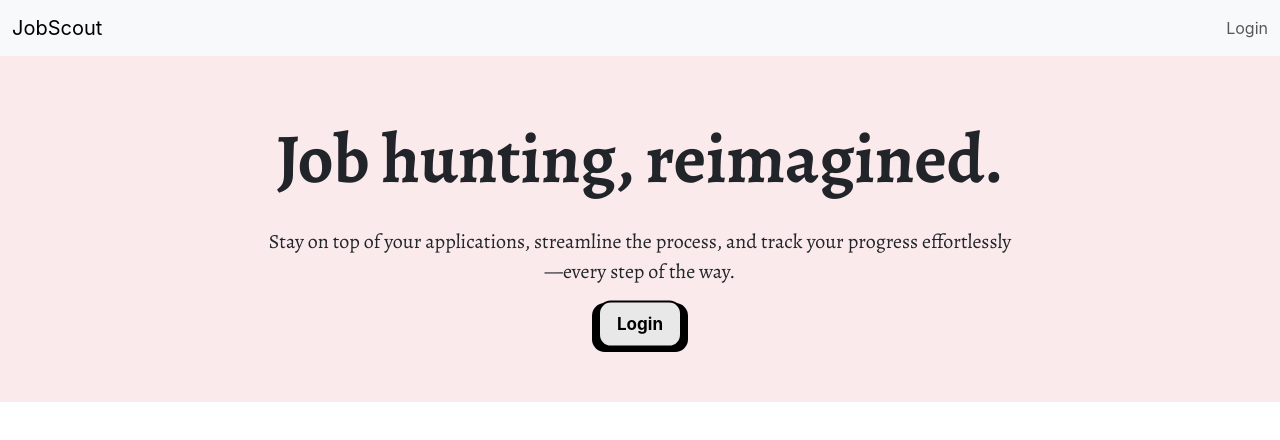
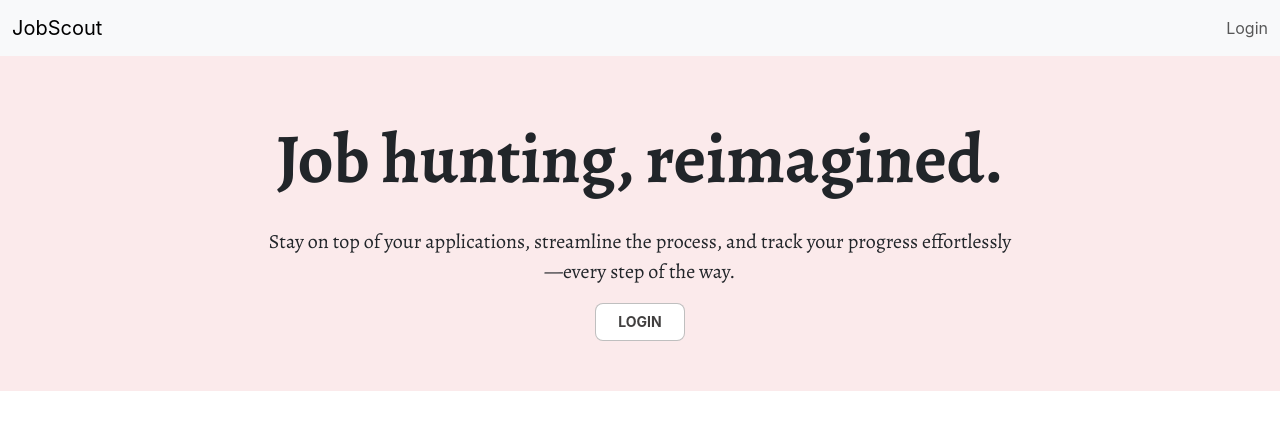
Before and after one commit to jyothika28/JobScout, a React (Create React App) app in the folder client/: page / in a window 1280 px wide. Shown: the top 440 px of the page. Built offline with nearby package versions, Linux system fonts and the light colour scheme; no server answers.

Commit message:
dotenv creds

```diff
--- a/client/package.json
+++ b/client/package.json
@@ -35,5 +35,8 @@
       "last 1 firefox version",
       "last 1 safari version"
     ]
+  },
+  "devDependencies": {
+    "dotenv": "^16.4.7"
   }
 }
--- a/client/src/App.js
+++ b/client/src/App.js
@@ -2,9 +2,9 @@
 import Header from './header/Header.js';
 import React from 'react';
 import Hero from './hero/Hero.js';
-
 function App() {
   // const navigate = useNavigate();
+  console.log(process.env.REACT_APP_API_KEY)
   return (
     <>
       <Header />
--- a/client/src/config/firebase.js
+++ b/client/src/config/firebase.js
@@ -1,6 +1,5 @@
 import { initializeApp } from "firebase/app";
 import { getAuth, signInWithRedirect, GoogleAuthProvider,OAuthProvider } from "firebase/auth";
-
 
 const firebaseConfig = {
     apiKey: "AIzaSyC56k_eax9nm7FPKXTFGYDa2lAmvQ-2ORU",
--- a/client/src/hero/Hero.css
+++ b/client/src/hero/Hero.css
@@ -15,43 +15,36 @@
   align-items: center;
   font-size: 20px;
 }
-/* From Uiverse.io by Voxybuns */
-button {
-    /* Variables */
-    --button_radius: 0.75em;
-    --button_color: #e8e8e8;
-    --button_outline_color: #000000;
-    font-size: 17px;
-    font-weight: bold;
-    border: none;
-    cursor: pointer;
-    border-radius: var(--button_radius);
-    background: var(--button_outline_color);
-  }
 
-  .button_top {
-    display: block;
-    box-sizing: border-box;
-    border: 2px solid var(--button_outline_color);
-    border-radius: var(--button_radius);
-    padding: 0.5em 1em;
-    background: var(--button_color);
-    color: var(--button_outline_color);
-    transform: translateY(-0.2em);
-    transition: transform 0.1s ease;
-  }
-
-  button:hover .button_top {
-    /* Pull the button upwards when hovered */
-    transform: translateY(-0.33em);
-  }
-
-  button:active .button_top {
-    /* Push the button downwards when pressed */
-    transform: translateY(0);
-  }
   .loginButton{
     display: flex;
   justify-content: center;
   align-items: center;
   }
+ button {
+    max-width: 320px;
+    display: flex;
+    padding: 0.5rem 1.4rem;
+    font-size: 0.875rem;
+    line-height: 1.25rem;
+    font-weight: 700;
+    text-align: center;
+    text-transform: uppercase;
+    vertical-align: middle;
+    align-items: center;
+    border-radius: 0.5rem;
+    border: 1px solid rgba(0, 0, 0, 0.25);
+    gap: 0.75rem;
+    color: rgb(65, 63, 63);
+    background-color: #fff;
+    cursor: pointer;
+    transition: all .6s ease;
+  }
+
+  .button-google svg {
+    height: 24px;
+  }
+
+  button-google:hover {
+    transform: scale(1.02);
+  }
--- a/client/src/hero/Hero.js
+++ b/client/src/hero/Hero.js
@@ -52,10 +52,17 @@
       </div>
       <div class="modal-body">
       Log in to track your job applications, sync emails, and stay organized—all in one place.<br/>
-     <button type="button" class="btn btn-danger"
-      onClick={handleGoogleSignIn}
 
-     >Log in with Google</button><br/>
+<button class="button-google" onClick={handleGoogleSignIn}>
+  <svg xmlns="http://www.w3.org/2000/svg" preserveAspectRatio="xMidYMid" viewBox="0 0 256 262">
+  <path fill="#4285F4" d="M255.878 133.451c0-10.734-.871-18.567-2.756-26.69H130.55v48.448h71.947c-1.45 12.04-9.283 30.172-26.69 42.356l-.244 1.622 38.755 30.023 2.685.268c24.659-22.774 38.875-56.282 38.875-96.027"></path>
+  <path fill="#34A853" d="M130.55 261.1c35.248 0 64.839-11.605 86.453-31.622l-41.196-31.913c-11.024 7.688-25.82 13.055-45.257 13.055-34.523 0-63.824-22.773-74.269-54.25l-1.531.13-40.298 31.187-.527 1.465C35.393 231.798 79.49 261.1 130.55 261.1"></path>
+  <path fill="#FBBC05" d="M56.281 156.37c-2.756-8.123-4.351-16.827-4.351-25.82 0-8.994 1.595-17.697 4.206-25.82l-.073-1.73L15.26 71.312l-1.335.635C5.077 89.644 0 109.517 0 130.55s5.077 40.905 13.925 58.602l42.356-32.782"></path>
+  <path fill="#EB4335" d="M130.55 50.479c24.514 0 41.05 10.589 50.479 19.438l36.844-35.974C195.245 12.91 165.798 0 130.55 0 79.49 0 35.393 29.301 13.925 71.947l42.211 32.783c10.59-31.477 39.891-54.251 74.414-54.251"></path>
+</svg>
+  Sign In with Google
+</button>
+     <br/>
     <button type="button" class="btn btn-primary"
       onClick={handleMicrosoftSignIn}
     >Log in with Outlook</button>
```
Also changed, not shown: 1 other file (tests, documents, lock files or other folders).
